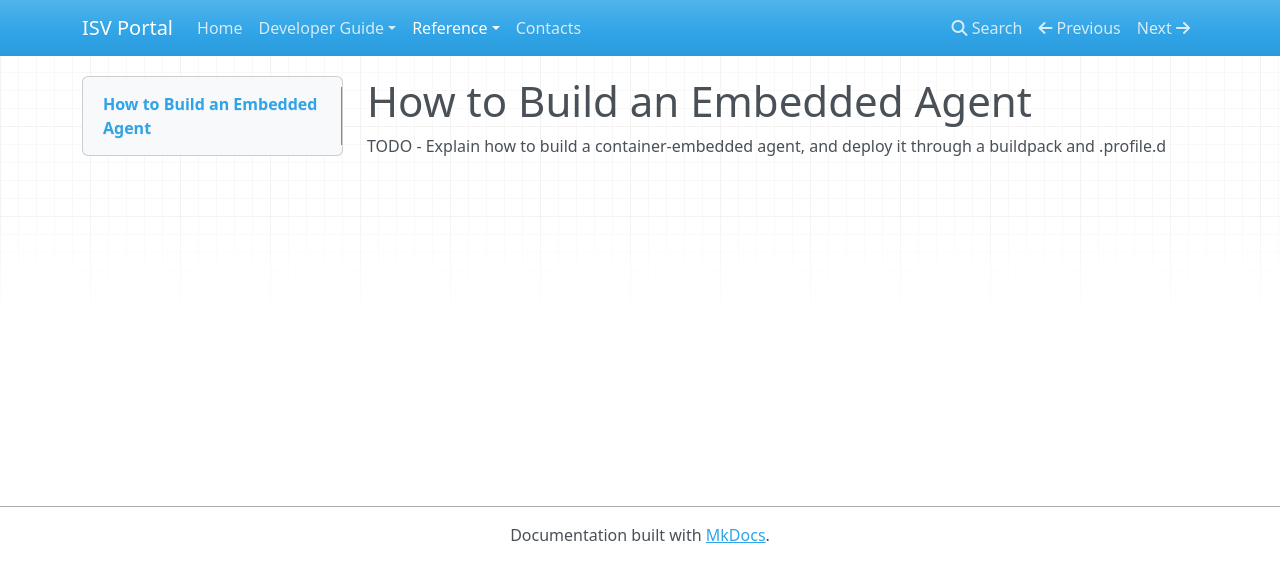
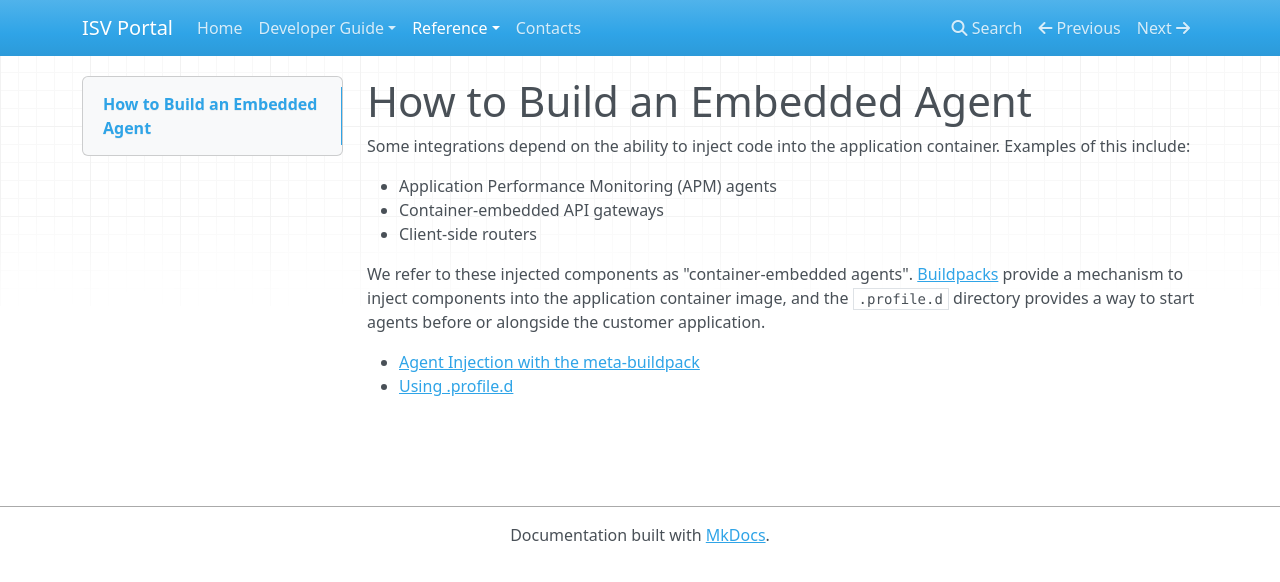
Before and after one commit to vmware-archive/isv-portal, an MkDocs documentation site: the page built from docs/embedded-agents.md, in a window 1280 px wide. Shown: the top 582 px of the page. Built offline with MkDocs 1.6.1, drawn with Linux system fonts in a browser that asks for light colours; nearby versions of some CDN libraries; old or Windows-style settings are respelled for this version of MkDocs.

Commit message:
Placeholder content for the last remaining integration types

```diff
--- a/docs/embedded-agents.md
+++ b/docs/embedded-agents.md
@@ -1,3 +1,16 @@
 # How to Build an Embedded Agent
 
-TODO - Explain how to build a container-embedded agent, and deploy it through a buildpack and .profile.d
+Some integrations depend on the ability to inject code into the application container.
+Examples of this include:
+
+- Application Performance Monitoring (APM) agents
+- Container-embedded API gateways
+- Client-side routers
+
+We refer to these injected components as "container-embedded agents".
+[Buildpacks](buildpacks.md) provide a mechanism to inject components into the application
+container image, and the `.profile.d` directory provides a way to start agents before or
+alongside the customer application.
+
+- [Agent Injection with the meta-buildpack](https://github.com/guidowb/meta-buildpack)
+- [Using .profile.d](http://docs.pivotal.io/pivotalcf/devguide/deploy-apps/deploy-app.html#profiled)
```
Also changed, not shown: docs/dynamic-services.md (+4 -1 lines).
